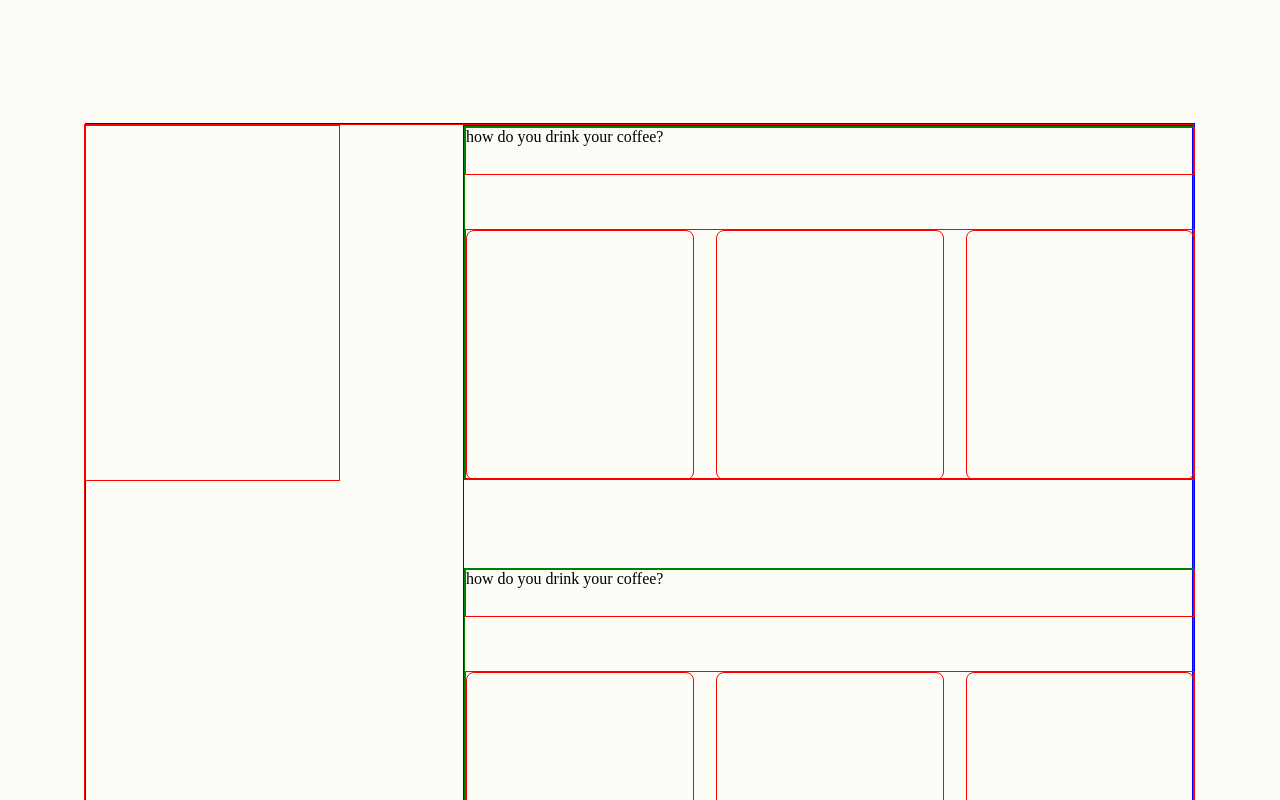
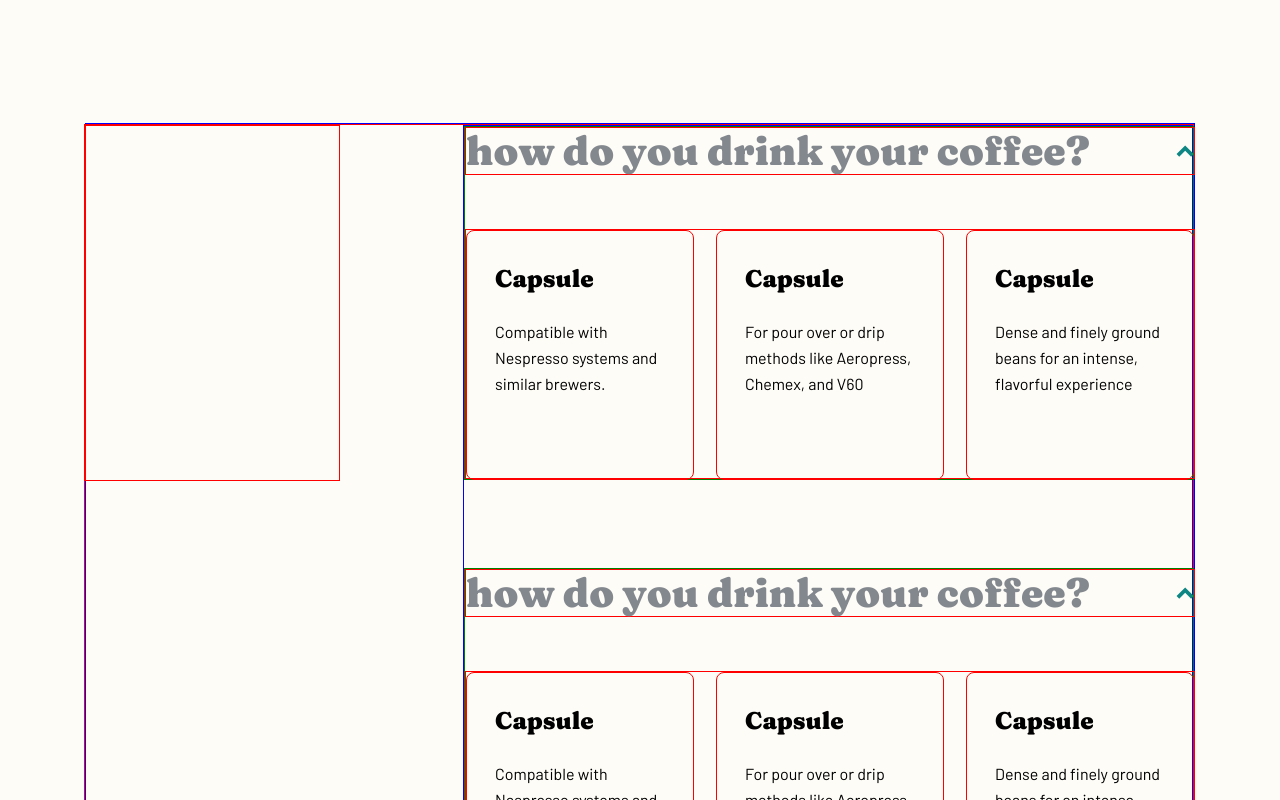
Before and after one commit to danielopq/Coffeeroasters, a React (Vite) app: page / in a window 1280 px wide. Shown: the part 1420-2220 px from the top of the page. Built offline with nearby package versions, Linux system fonts and the light colour scheme.

Commit message:
PlanOption.tsx - created

```diff
--- a/src/components/subscribe/subscribePlanMaker/SubscribePlanMaker.tsx
+++ b/src/components/subscribe/subscribePlanMaker/SubscribePlanMaker.tsx
@@ -9,11 +9,11 @@ const SubscribePlanMaker: React.FC = () => {
             <div id="planMakerContent">
                 <div id="planIndex"></div>
                 <div id="planOptions">
-                    <PlanOption/>
-                    <PlanOption/>
-                    <PlanOption/>
-                    <PlanOption/>
-                    <PlanOption/>
+                    <PlanOption deployed={false}/>
+                    <PlanOption deployed={false}/>
+                    <PlanOption deployed={false}/>
+                    <PlanOption deployed={false}/>
+                    <PlanOption deployed={false}/>
                 </div>
             </div>
             <div id="planSummary"></div>
--- a/src/components/subscribe/subscribePlanMaker/planOption/PlanOption.tsx
+++ b/src/components/subscribe/subscribePlanMaker/planOption/PlanOption.tsx
@@ -1,16 +1,42 @@
+import { useEffect, useRef } from 'react';
 import './planOption.css';
 
-const PlanOption = () => {
+interface PlanOptionProps {
+    deployed: boolean;
+}
+
+const PlanOption: React.FC<PlanOptionProps> = ({ deployed }) => {
+
+
+    const refArrow = useRef<HTMLButtonElement>(null);
+
+    useEffect(() => {
+        if (refArrow.current) {
+            deployed ? refArrow.current.className = 'arrow arrowDown' : refArrow.current.className = 'arrow arrowUp'
+        }
+    }, [deployed])
+
     return (
         <div className='option'>
             <div className='optionTitle'>
-                <p>how do you drink your coffee?</p>
-                <div className=''></div>
+                <h2>how do you drink your coffee?</h2>
+                <button ref={refArrow} className='arrow arrowDown'></button>
             </div>
             <div className='optionChoices'>
-                <div className='choice'></div>
-                <div className='choice'></div>
-                <div className='choice'></div>
+                <div className='choice'>
+                    <h4>Capsule</h4>
+                    <p className='mainText'>
+                    Compatible with Nespresso systems and similar brewers.
+                    </p>
+                </div>
+                <div className='choice'>
+                    <h4>Capsule</h4>
+                    <p className='mainText'>For pour over or drip methods like Aeropress, Chemex, and V60</p>
+                </div>
+                <div className='choice'>
+                    <h4>Capsule</h4>
+                    <p className='mainText'>Dense and finely ground beans for an intense, flavorful experience</p>
+                </div>
             </div>
         </div>
     )
--- a/src/components/subscribe/subscribePlanMaker/planOption/planOption.css
+++ b/src/components/subscribe/subscribePlanMaker/planOption/planOption.css
@@ -11,6 +11,11 @@
 .optionTitle{
     width: inherit;
     height: 48px;
+    display: flex;
+    flex-direction: row;
+    align-items: center;
+    justify-content: space-between;
+    color: var(--grey);
     border: solid 1px red;
 }
 
@@ -27,5 +32,31 @@
     width: 228px;
     height: inherit;
     border-radius: 8px;
+    padding: 32px 28px 0px 28px;
+    display: flex;
+    flex-direction: column;
     border: solid 1px red;
 }
+
+.choice h4{
+    margin-bottom: 24px;
+}
+
+.arrow{
+    width: 18px;
+    height: 12px;
+    background-position: center;
+    background-size: 18px;
+    background-repeat: no-repeat;
+    cursor: pointer;
+    border: none;
+    background-color: transparent;
+}
+
+.arrowUp{
+    background-image: url('./img/icon-arrow-up.svg') ;
+}
+
+.arrowDown{
+    background-image: url('./img/icon-arrow-down.svg') ;
+}
```
Also changed, not shown: src/components/subscribe/subscribePlanMaker/planOption/img/icon-arrow-down.svg (renamed from src/assets/plan/desktop/icon-arrow.svg), src/components/subscribe/subscribePlanMaker/planOption/img/icon-arrow-up.svg (added).
